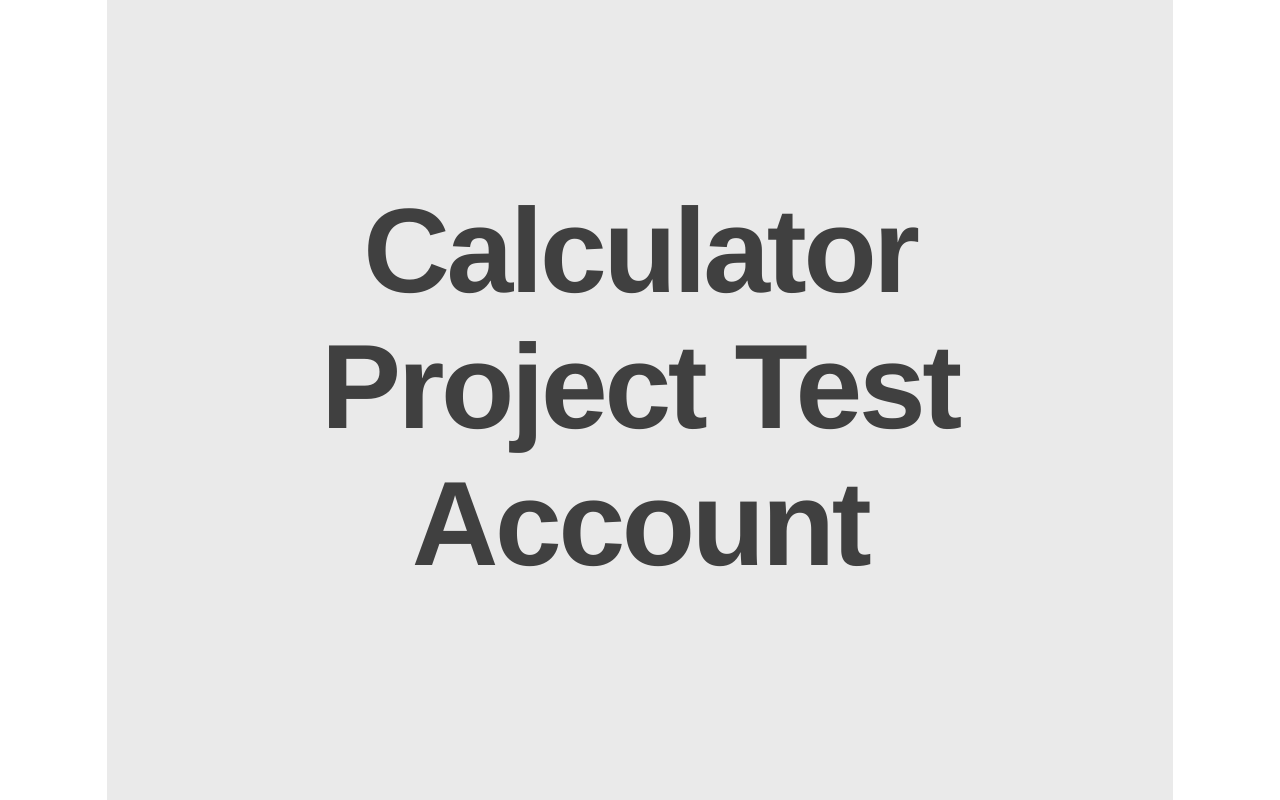
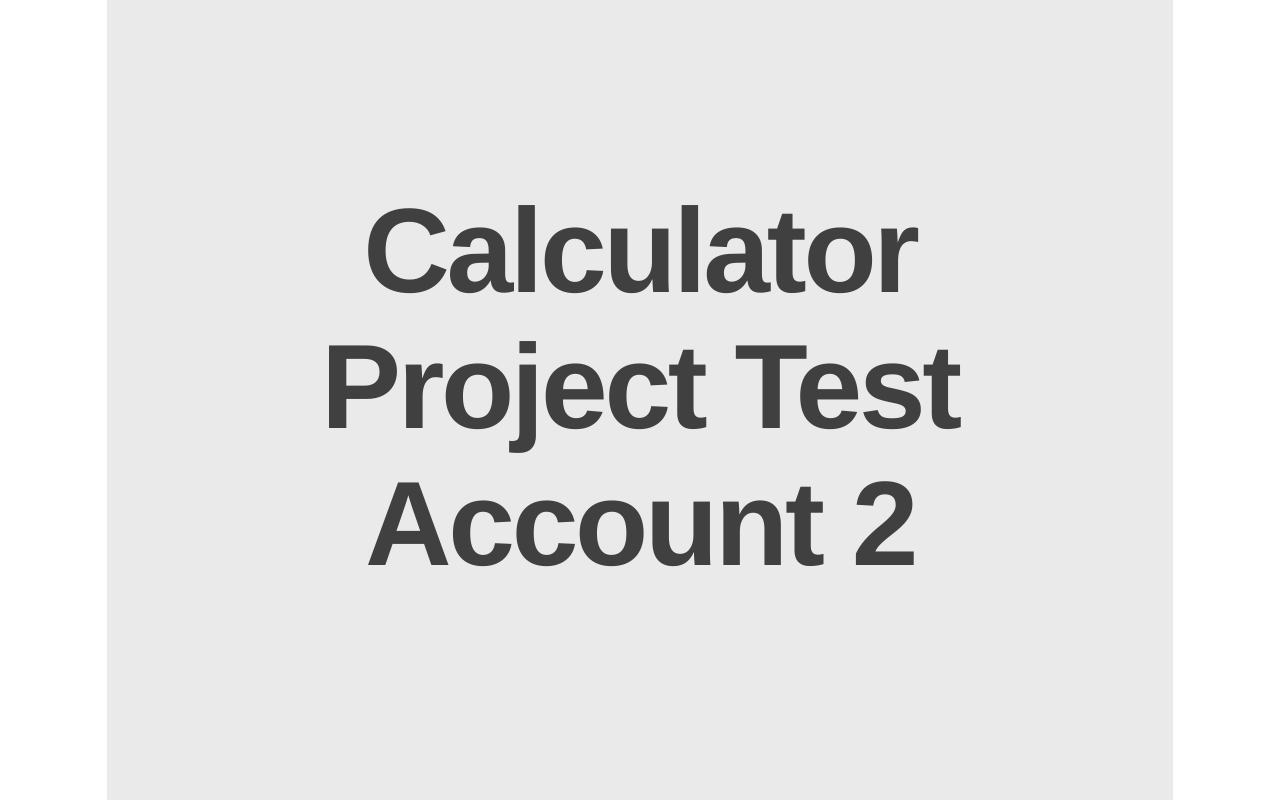
Before and after one commit to Py151112327/CalculatorRepo, a website: page dist/index.html in a window 1280 px wide. Drawn offline with Linux system fonts and the light colour scheme.

Commit message:
Update Index

```diff
--- a/dist/index.html
+++ b/dist/index.html
@@ -9,7 +9,7 @@
   <body>
     <article>
       <section>
-        <h1>Calculator Project Test Account</h1>
+        <h1>Calculator Project Test Account 2</h1>
       </section>
       <section>
         <h2>Keyboard Interaction</h2>
```
